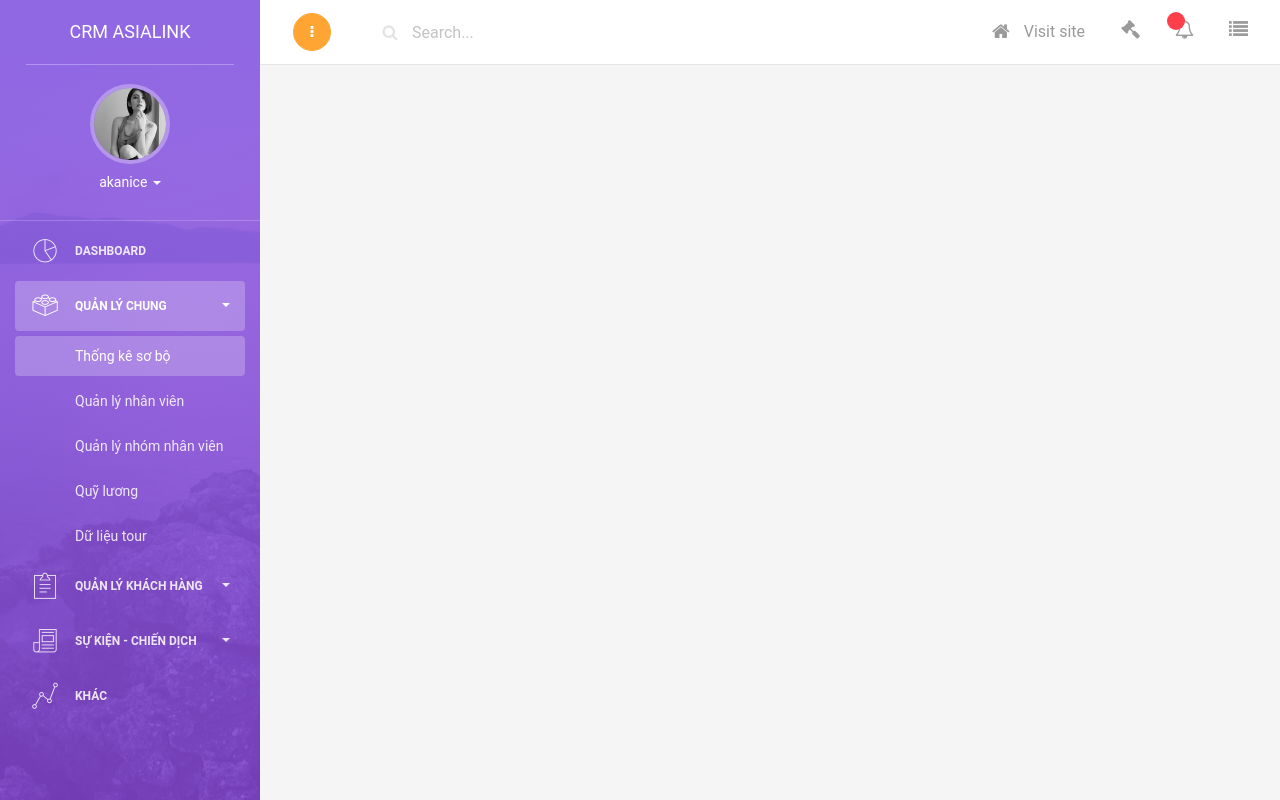
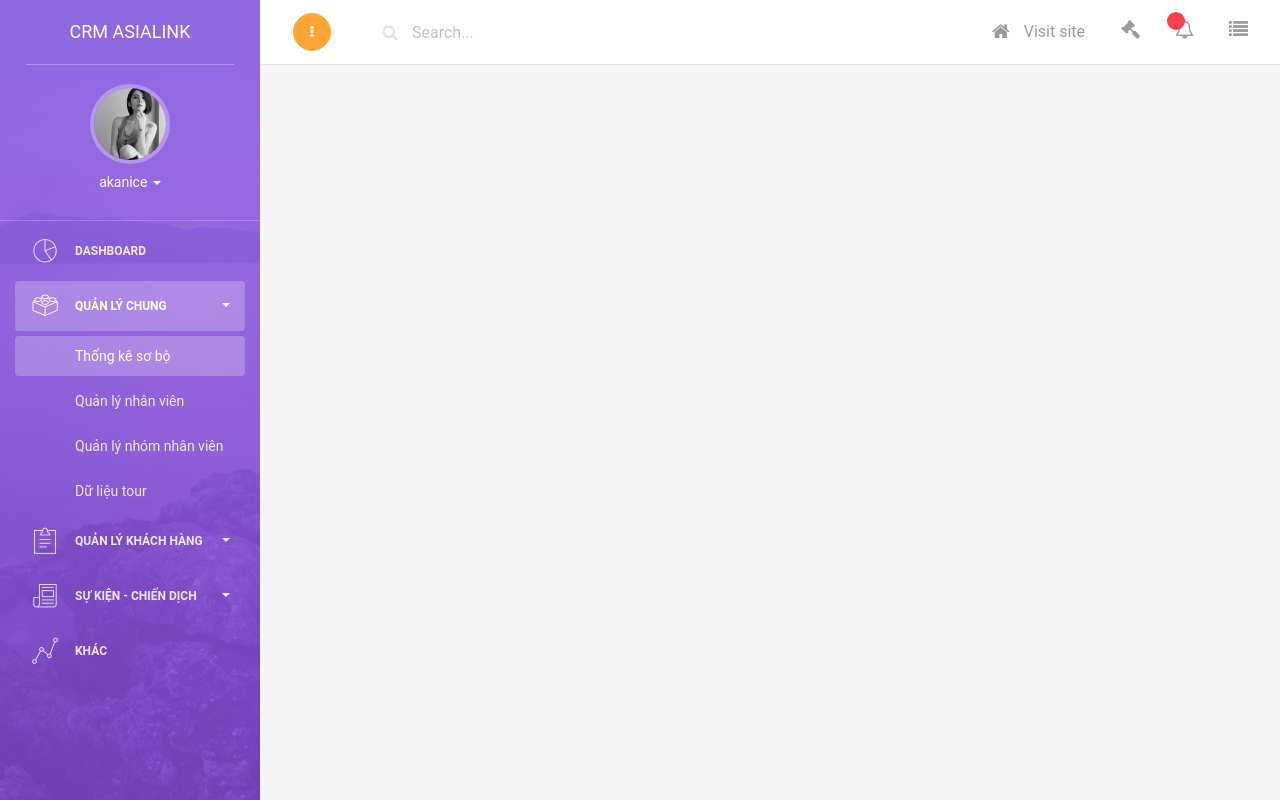
Before and after one commit to akanice/crmasialink, a CodeIgniter app: template application/views/admin/common/header.php in a window 1280 px wide. Run offline with CodeIgniter, Linux system fonts and the light colour scheme; the template is opened without the code that fills it: most values are stand-ins (such as "Sample title", 1, 10 or a date in 2020); data that the repository does not hold is empty; some libraries are stand-ins or nearby versions.

Commit message:
remove menu salary

```diff
--- a/application/views/admin/common/header.php
+++ b/application/views/admin/common/header.php
@@ -114,7 +114,7 @@
 							<li class="<?php if ($suffix_uri == '') echo 'active'?>"><a href="<?=base_url('admin/')?>">Thống kê sơ bộ</a></li>
 							<li class="<?php if ($suffix_uri == 'users') echo 'active'?>"><a href="<?=base_url('admin/users')?>">Quản lý nhân viên</a></li>
 							<li class="<?php if ($suffix_uri == 'usergroups') echo 'active'?>"><a href="<?=base_url('admin/usergroups')?>">Quản lý nhóm nhân viên</a></li>
-							<li class="<?php if ($suffix_uri == 'salary') echo 'active'?>"><a href="<?=base_url('admin/salary')?>">Quỹ lương</a></li>
+							<!--<li class="<?php if ($suffix_uri == 'salary') echo 'active'?>"><a href="<?=base_url('admin/salary')?>">Quỹ lương</a></li>-->
 							<li class="<?php if ($suffix_uri == 'products') echo 'active'?>"><a href="<?=base_url('admin/products')?>">Dữ liệu tour</a></li>
 						</ul>
 					</div>
```
